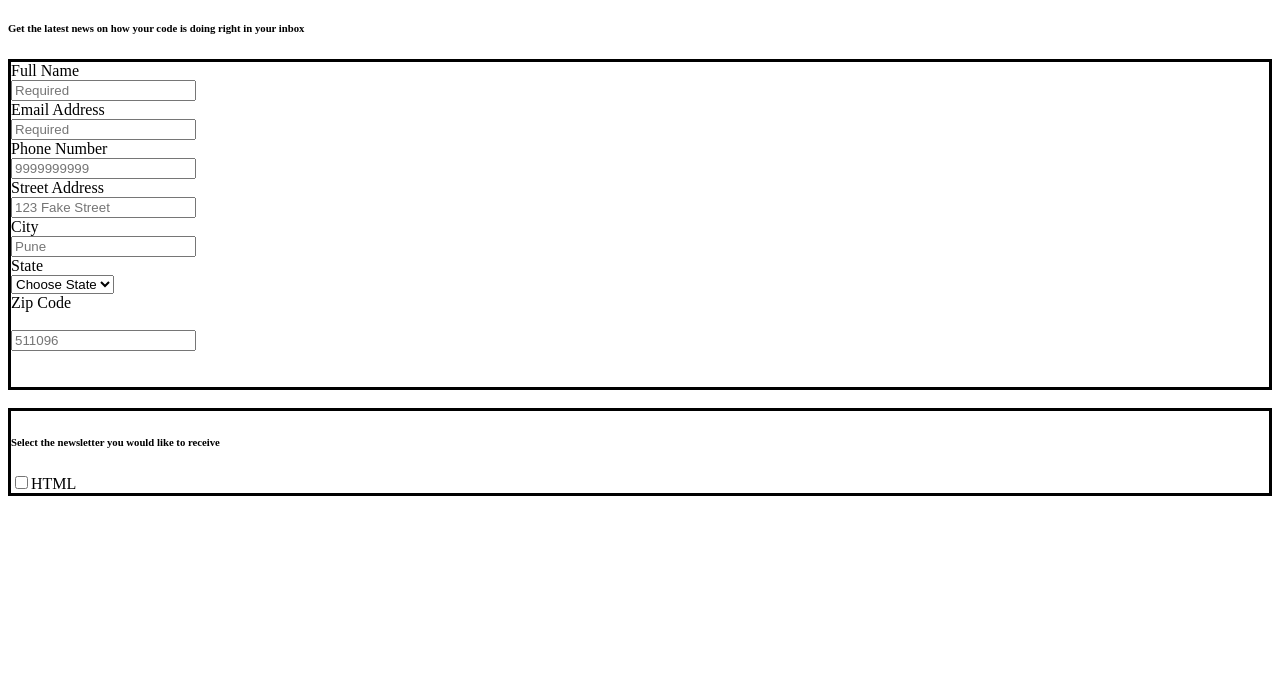
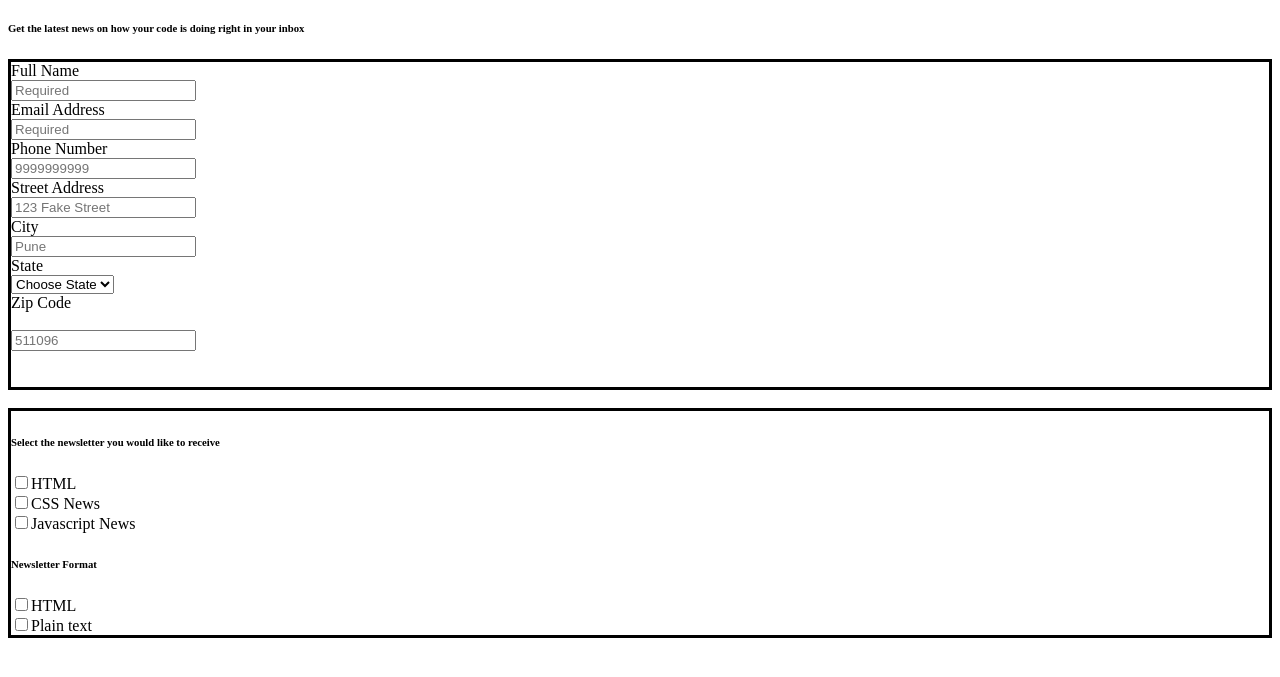
Before and after one commit to iamneo-production/edadaafdcb305542554bbaaaabbcbbfefone, a plain HTML site: page public/index.html in a window 1280 px wide. Shown: the part 101-778 px from the top of the page. Drawn offline with Linux system fonts and the light colour scheme.

Commit message:
Backup Commit

```diff
--- a/public/index.html
+++ b/public/index.html
@@ -47,9 +47,17 @@
 
 </form><br>
 <form style="border: solid black;">
+    <dir></dir>
     <h6>Select the newsletter you would like to receive</h6>
-    <input type="checkbox"><label class="checkbox-lable">HTML</label>
-    <div>
+    <input type="checkbox"><label class="checkbox-lable">HTML</label><br>
+    <input type="checkbox"><label class="checkbox-lable">CSS News</label><br>
+    <input type="checkbox"><label class="checkbox-lable">Javascript News</label><br>
+
+    <h6>Newsletter Format</h6>
+    <input type="checkbox"><label class="checkbox-lable">HTML</label><br>
+    <input type="checkbox"><label class="checkbox-lable">Plain text</label><br>
+
+
 
 
 
```
